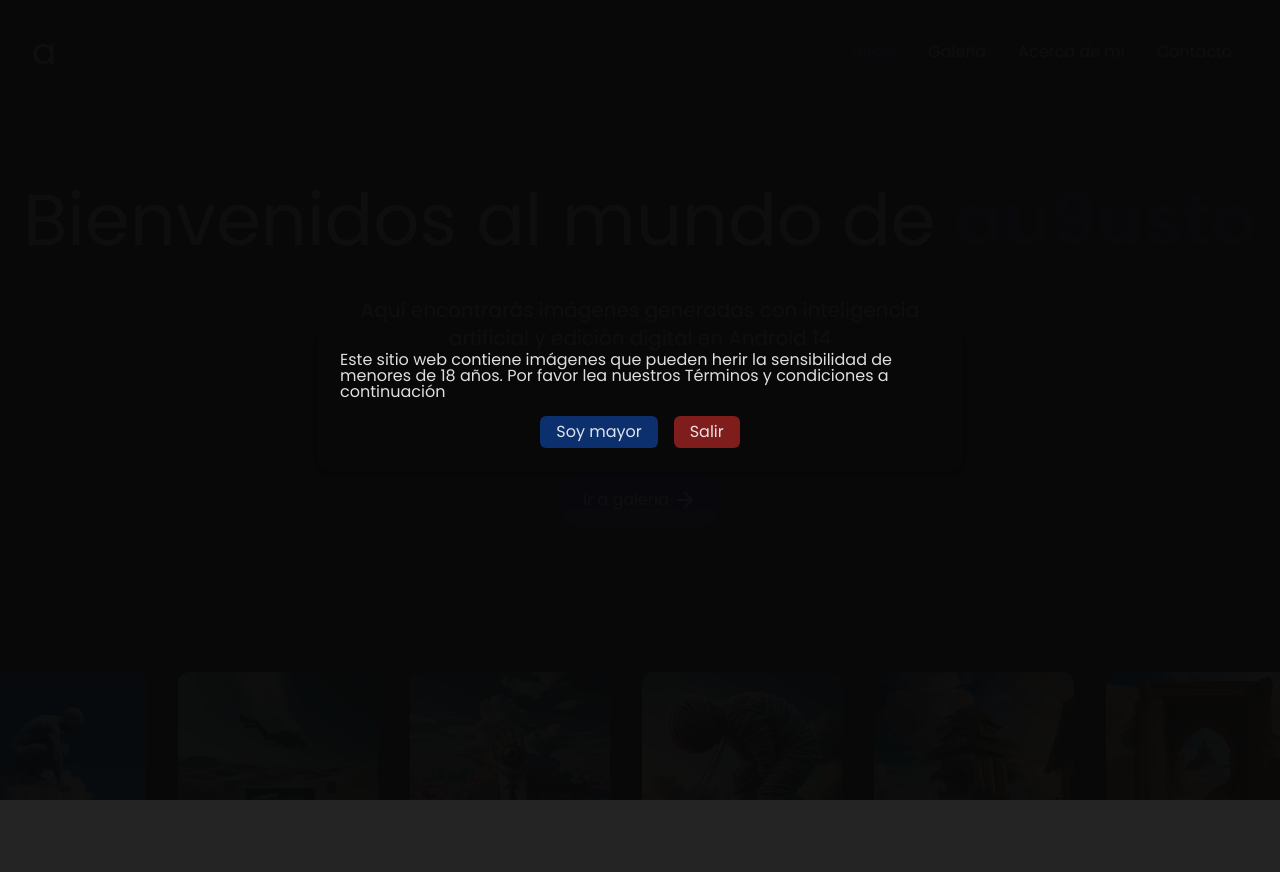
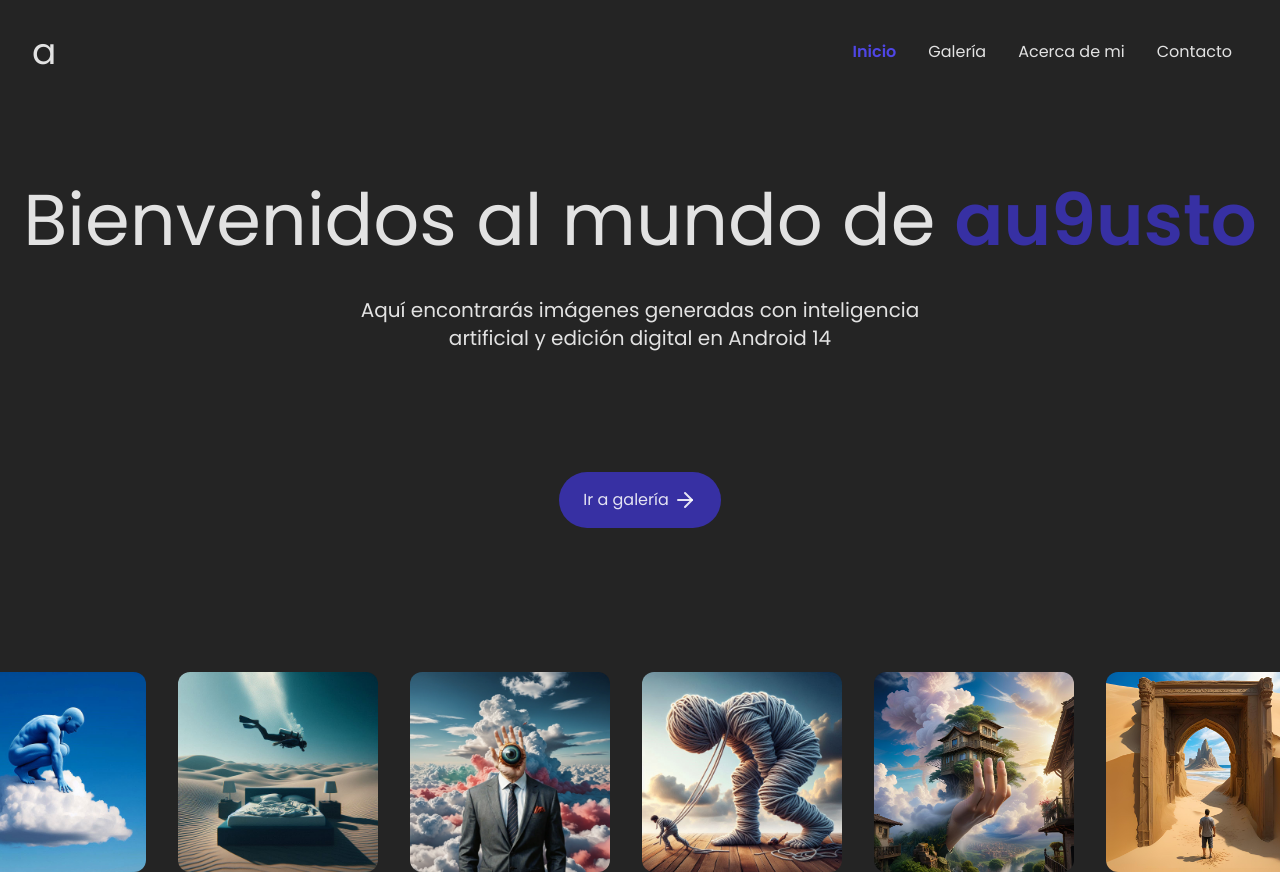
Before and after one commit to ghm7/UTN-BA-homework-018, a React (Create React App) app in the folder client/: page / in a window 1280 px wide. Before the commit the page ends 800 px from the top, so only its background shows below. Built offline with nearby package versions, Linux system fonts and the light colour scheme.

Commit message:
Delete modal

```diff
--- a/client/src/components/Modal/Modal.component.tsx
+++ /dev/null
@@ -1,78 +0,0 @@
-import { MouseEventHandler, ReactElement } from 'react';
-// import { X } from 'react-feather';
-
-import './Modal.styles.css';
-
-interface IModalProps {
-  open: boolean;
-  onClose: MouseEventHandler<HTMLElement>;
-  children: ReactElement;
-  twoBtnModal?: ITwoBtnModal;
-  hasBackdrop: boolean;
-}
-
-interface ITwoBtnModal {
-  acceptBtn: string;
-  declineBtn: string;
-}
-
-export default function Modal({
-  open,
-  onClose,
-  children,
-  twoBtnModal,
-  hasBackdrop,
-}: IModalProps) {
-  const { acceptBtn, declineBtn } = twoBtnModal ?? {};
-  let buttons: ReactElement = <></>;
-
-  if (twoBtnModal) {
-    buttons = (
-      <div className="flex flex-row gap-4">
-        <button
-          className="px-4 py-2 rounded-md bg-[rgb(12,47,110)] hover:bg-[rgb(23,37,84)]"
-          onClick={onClose}
-        >
-          {acceptBtn}
-        </button>
-        <button
-          className="px-4 py-2 rounded-md bg-[rgb(127,29,29)] hover:bg-[rgb(69,10,10)]"
-          onClick={onClose}
-        >
-          {declineBtn}
-        </button>
-      </div>
-    );
-  }
-
-  return (
-    // backdrop
-    <div
-      onClick={(e) => (hasBackdrop ? onClose(e) : null)}
-      className={`
-        fixed z-10 inset-0 flex justify-center items-center transition-colors overflow-y-auto ${
-          open ? 'show bg-[rgba(8,8,8,0.97)]' : 'hide'
-        }
-      `}
-    >
-      {/* modal */}
-      <div
-        onClick={(e) => e.stopPropagation()}
-        className={`
-          bg-primaryDarker rounded-xl shadow p-6 transition-all flex flex-col gap-4 items-center ${
-            open ? 'scale-100 opacity-100' : 'scale-125 opacity-0'
-          }
-        `}
-      >
-        {/* <button
-          onClick={onClose}
-          className="absolute top-2 right-2 p-1 rounded-lg text-gray-400 bg-white hover:bg-gray-50 hover:text-gray-600"
-          >
-          <X />
-          </button> */}
-        {children}
-        <>{buttons}</>
-      </div>
-    </div>
-  );
-}
--- a/client/src/components/Modal/Modal.styles.css
+++ /dev/null
@@ -1,23 +0,0 @@
-.hide {
-  animation: fade-out 0.5s forwards;
-}
-
-.show {
-  animation: fade-in 0.5s forwards;
-}
-
-@keyframes fade-out {
-  100% {
-    opacity: 0;
-    display: none;
-  }
-}
-
-@keyframes fade-in {
-  0% {
-    opacity: 0;
-  }
-  100% {
-    opacity: 1;
-  }
-}
--- a/client/src/pages/layouts/MainLayout.layout.tsx
+++ b/client/src/pages/layouts/MainLayout.layout.tsx
@@ -1,106 +1,13 @@
-import { ReactElement, useState } from 'react';
+import { ReactElement } from 'react';
 import { Outlet } from 'react-router-dom';
 
 import Navbar from '../../components/Navbar/Navbar.component';
-import Modal from '../../components/Modal/Modal.component';
-
-// import WritingMachine from '/assets/images/writing-machine.png';
-import WritingMachine from '../../assets/images/writing-machine.png';
 
 export default function MainLayout(): ReactElement {
-  const [openAgeModal, setOpenAgeModal] = useState(true);
-  const [openEULAModal, setOpenEULAModal] = useState(false);
-  const [isModalOpen, setIsModalOpen] = useState(true);
-
   return (
-    <div className={isModalOpen ? 'overflow-hidden h-[100dvh]' : ''}>
-      <Modal
-        open={openAgeModal}
-        onClose={() => {
-          setOpenAgeModal(false);
-          setOpenEULAModal(true);
-        }}
-        twoBtnModal={{ acceptBtn: 'Soy mayor', declineBtn: 'Salir' }}
-        hasBackdrop={false}
-      >
-        <div className="w-[600px]">
-          Este sitio web contiene imágenes que pueden herir la sensibilidad de
-          menores de 18 años. Por favor lea nuestros Términos y condiciones a
-          continuación
-        </div>
-      </Modal>
-
-      <Modal
-        open={openEULAModal}
-        onClose={() => {
-          setOpenEULAModal(false);
-          setIsModalOpen(false);
-        }}
-        twoBtnModal={{ acceptBtn: 'Aceptar', declineBtn: 'Cancelar' }}
-        hasBackdrop={false}
-      >
-        <div className="w-[900px] flex flex-col gap-5">
-          <img
-            src={WritingMachine}
-            alt="Máquina de escribir con partitura"
-            className="w-[300px] m-auto"
-          />
-          <p>
-            1-Todas las imágenes aquí expuestas son propiedad intelectual de
-            Augusto Pozzi Luzardo y están regidas por los derechos de autor.
-          </p>
-          <p>
-            2-No está permitida la descarga ni almacenamiento en ningún
-            dispositivo por ningún medio conocido o por conocerse, incluida la
-            captura de pantalla.
-          </p>
-          <p>
-            3-Este sitio web funciona igual que una galería de arte. Usted puede
-            visitarla, pero si quiere tener en su poder una imagen debe pagar
-            por ella.
-          </p>
-          <p>
-            4-Una vez que usted compre una imagen se le dará de baja
-            inmediatamente del sitio web para que nadie más pueda comprarla,
-            asegurándose así la exclusividad de la imagen.
-          </p>
-          <p>
-            5-Usted podrá almacenarla en todos los dispositivos que desee y
-            compartirla cuántas veces quiera.
-          </p>
-          <p>
-            6-Lo que no podrá hacer bajo ningún concepto es publicarla,
-            revenderla o editarla ya que la imagen está protegida por las leyes
-            de derechos de autor.
-          </p>
-          <p>
-            7-Advertimos que este sitio contenía imágenes que podían herir la
-            sensibilidad de menores de 18 años. Si usted entró a este sitio web
-            y es menor de edad nos deslindamos de cualquier acción judicial en
-            nuestra contra.
-          </p>
-
-          <p>
-            8-Quienes infrinjan estos Términos y condiciones serán pasibles de
-            una acción judicial.
-          </p>
-
-          <p>
-            9-Las imágenes vendidas se entregarán vía correo electrónico o
-            mediante un link de descarga, en un tamaño que va de los 16
-            megapíxeles a los 64 megapíxeles, esto dependerá del tamaño original
-            de la imagen, lo que permitirá impresiones en calidad fotográfica
-            que van de los 41,7 x 27,6 cms. hasta 166,8 x 110,4 cms.
-          </p>
-
-          <p className="font-bold flex justify-center gap-2">
-            ¿Aceptas los términos de condiciones?
-          </p>
-        </div>
-      </Modal>
-
+    <>
       <Navbar />
       <Outlet />
-    </div>
+    </>
   );
 }
```
